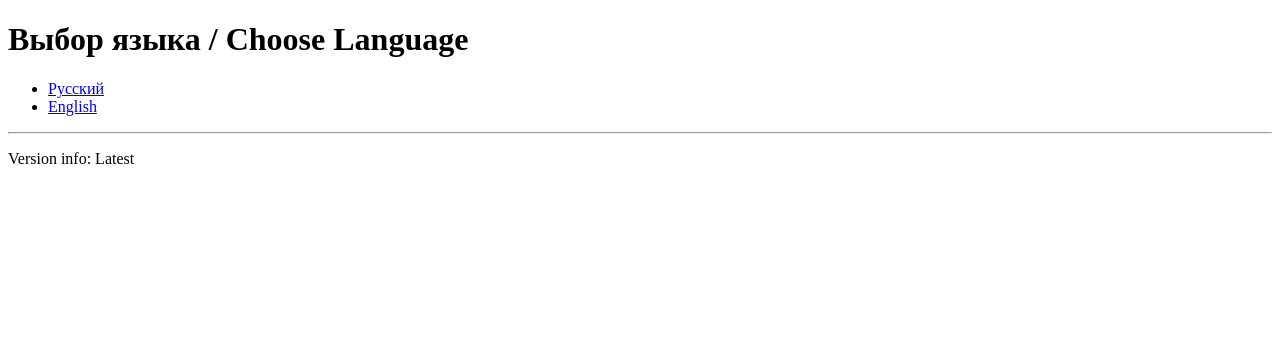
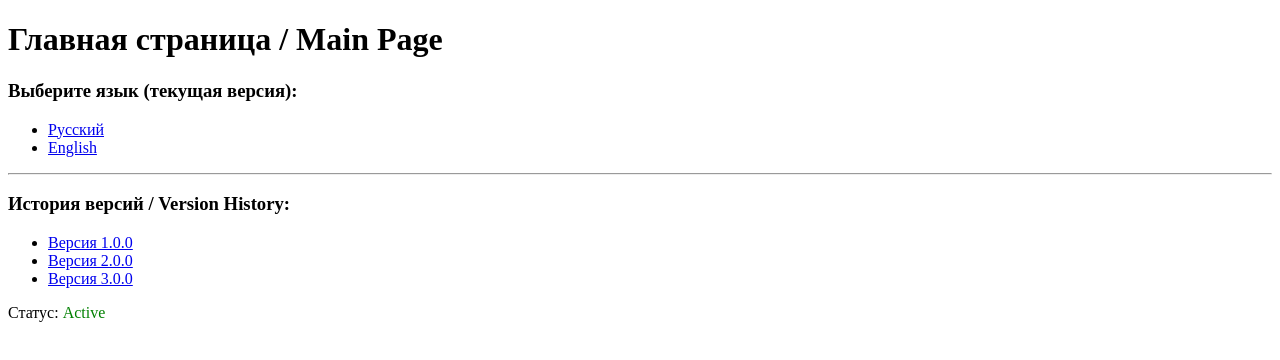
Before and after one commit to krepuk/web-lab, a plain HTML site: page index.html in a window 1280 px wide. Drawn offline with Linux system fonts and the light colour scheme.

Commit message:
Update index.html

```diff
--- a/index.html
+++ b/index.html
@@ -5,12 +5,23 @@
     <title>Главная / Home</title>
 </head>
 <body>
-    <h1>Выбор языка / Choose Language</h1>
+    <h1>Главная страница / Main Page</h1>
+
+    <h3>Выберите язык (текущая версия):</h3>
     <ul>
         <li><a href="ru/index.html">Русский</a></li>
         <li><a href="en/index.html">English</a></li>
     </ul>
+
     <hr>
-    <p>Version info: <span id="version">Latest</span></p>
+
+    <h3>История версий / Version History:</h3>
+    <ul>
+        <li><a href="./v1.0.0/">Версия 1.0.0</a></li>
+        <li><a href="./v2.0.0/">Версия 2.0.0</a></li>
+        <li><a href="./v3.0.0/">Версия 3.0.0</a></li>
+    </ul>
+
+    <p>Статус: <span style="color: green;">Active</span></p>
 </body>
 </html>
```
